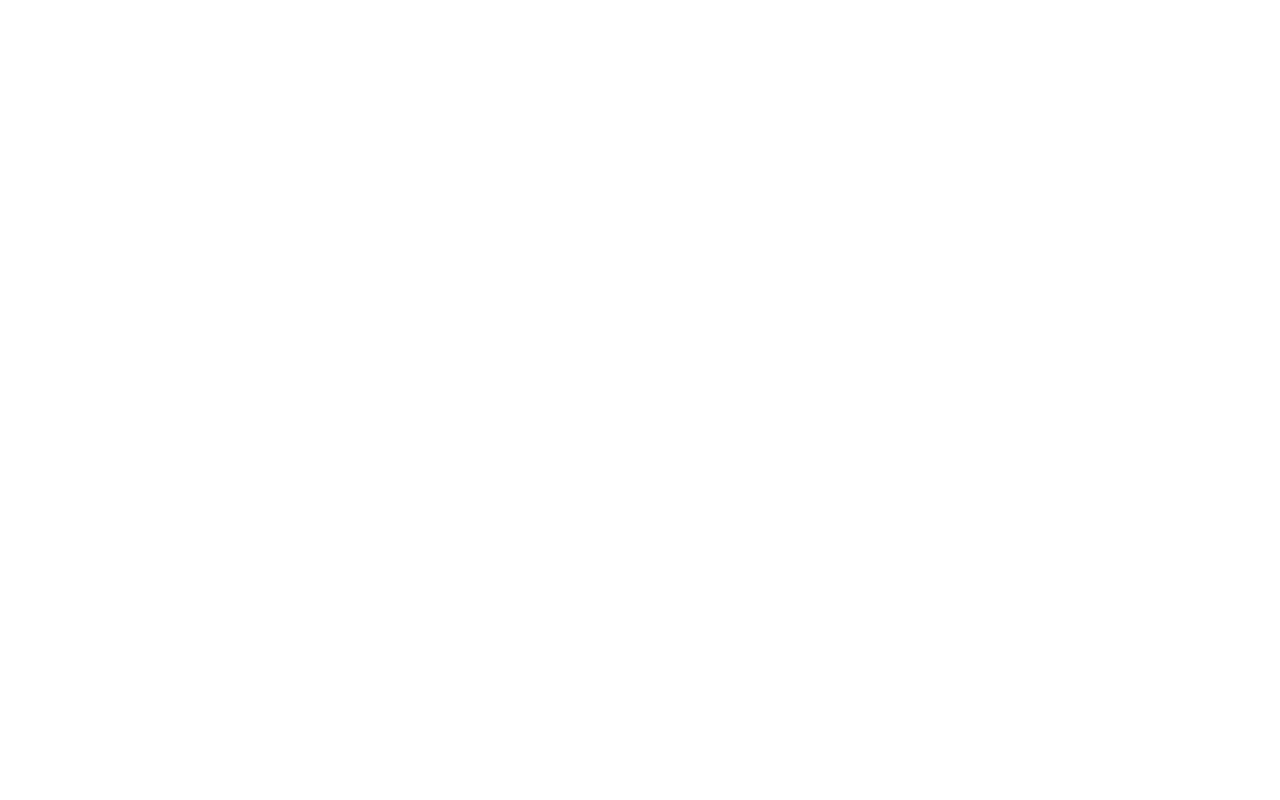
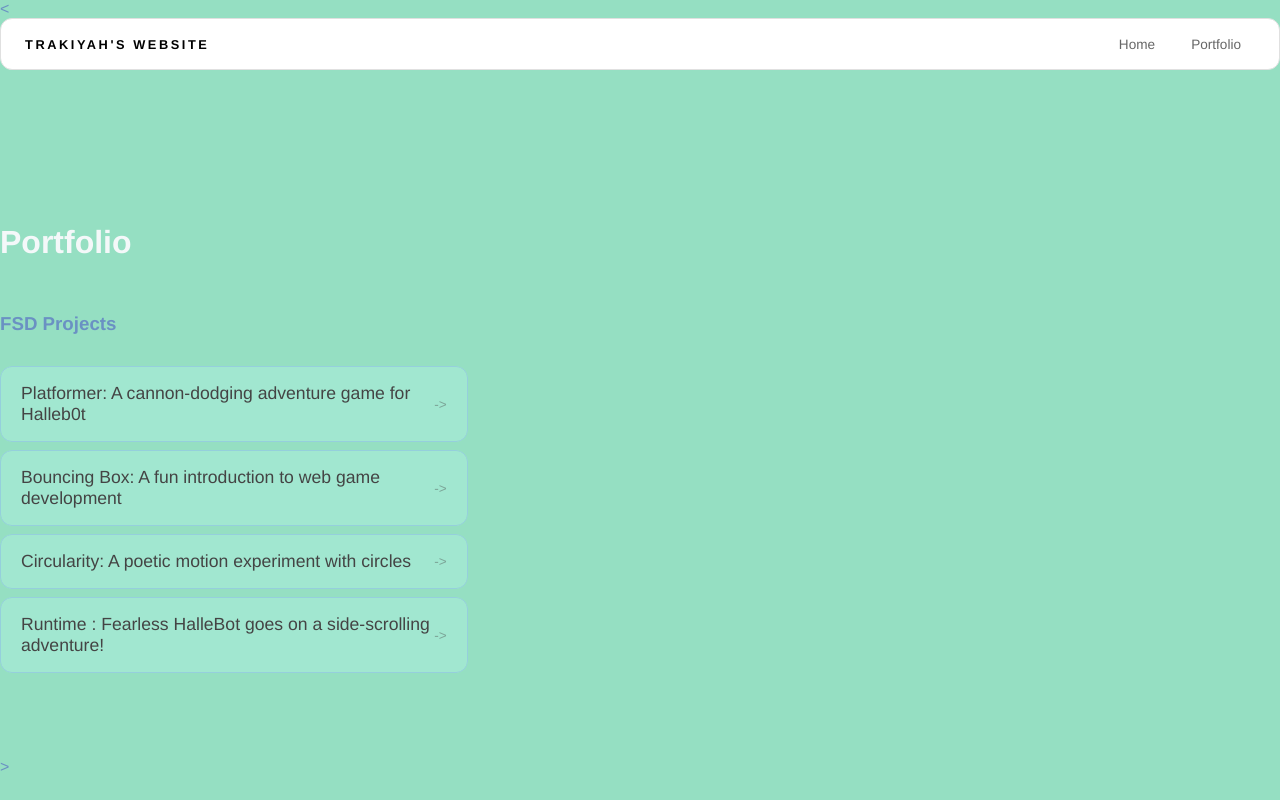
Before and after one commit to tmar4269146/tmar4269146.github.io, a plain HTML site: page portfolio.html in a window 1280 px wide. Drawn offline with Linux system fonts and the light colour scheme.

Commit message:
Added portfolio and css link

```diff
--- a/index.html
+++ b/index.html
@@ -1,7 +1,14 @@
 <!DOCTYPE html>
 <html>
   <head>
+    <h1>Trakiyah & Stitch</h1>
+<ul id="nav-ul">
+<li class="nav-li"><a href="index.html">Home</a></li>
+<li class="nav-li"><a href="portfolio.html">Portfolio</
+  a></li>
     <title>Trakiyah's website</title>
+    <link rel="stylesheet" href="style.css" />
+</head>
   </head>
 
   <body>
--- a/portfolio.html
+++ b/portfolio.html
@@ -0,0 +1,43 @@
+<!DOCTYPE html>
+<html>
+<head>
+<title>Trakiyah's website</title>
+<link rel="stylesheet" href="style.css" />
+</head>
+<body>
+<!-- All content goes here -->
+<<nav>
+ <h1>Trakiyah's website</h1>
+<ul id="nav-ul">
+<li class="nav-li">
+<a href="index.html">Home</a>
+</li>
+<li class="nav-li">
+<a href="portfolio.html">Portfolio</a>
+</li>
+</ul>
+</nav>
+<main>
+  <div class="content">
+<h1>Portfolio</h1>
+<h3>FSD Projects</h3>
+<ul id="portfolio">
+  <li>
+<a href="fsd-projects/platformer/">Platformer: A cannon-dodging adventure game for Halleb0t</a>
+</li>
+<li>
+<a href="fsd-projects/bouncing-box/">Bouncing Box: A fun introduction to web game development</a>
+</li>
+<li>
+<a href="fsd-projects/circularity/">Circularity: A poetic motion experiment with circles</a>
+</li>
+<li>
+<a href="fsd-projects/runtime/">Runtime : Fearless HalleBot goes on a side-scrolling adventure!</a>
+</li>
+</ul>
+<!-- ASD Projects will go here -->
+</div>
+</main>>
+</div>
+</body>
+</html>
--- a/style.css
+++ b/style.css
@@ -156,3 +156,91 @@ color 0.25s ease;
 background: #000;
 color: #fff;
 }
+/* Portfolio styles */
+.content h1 {
+color: rgb(244, 248, 249);
+}
+#portfolio {
+list-style: none;
+margin: 0;
+padding: 0;
+width: 100%;
+display: flex;
+flex-direction: column;
+gap: 8px;
+}
+#portfolio li {
+border-radius: 12px;
+overflow: hidden;
+}
+#portfolio a {
+display: flex;
+justify-content: space-between;
+align-items: center;
+text-decoration: none;
+color: #444;
+padding: 16px 20px;
+font-size: 1.1rem;
+font-weight: 500;
+background: #a1e7d0;
+border: 1px solid #95cfdc;
+border-radius: 12px;
+transition: background 0.25s ease, color 0.25s ease, transform 0.25s ease;
+}
+#portfolio a:hover {
+background: #000;
+color: #ffffff6e;
+transform: translateX(4px);
+}
+#portfolio a::after {
+content: "->";
+font-size: 0.85rem;
+opacity: 0.4;
+transition: opacity 0.25s ease;
+
+white-space: nowrap;
+}
+#portfolio a:hover::after {
+opacity: 1;
+}
+/* responsive web design */
+@media screen and (min-width: 120px) and (max-width: 1080px) {
+main {
+height: 100ch;
+zoom: 1.5;
+display: grid;
+}
+h1 {
+
+font-size: 44px;
+}
+h2 {
+font-size: 42px;
+}
+h3 {
+font-size: 36px;
+}
+#all-contents {
+height: 100ch;
+margin: none;
+}
+a {
+font-size: 42px;
+}
+.sidebar {
+margin-right: 0px;
+justify-content: center;
+align-items: center;
+}
+.sidebar-img {
+width: 100%;
+}
+p,
+li {
+font-size: 24px;
+}
+.content {
+align-content: center;
+justify-content: center;
+}
+}
```
